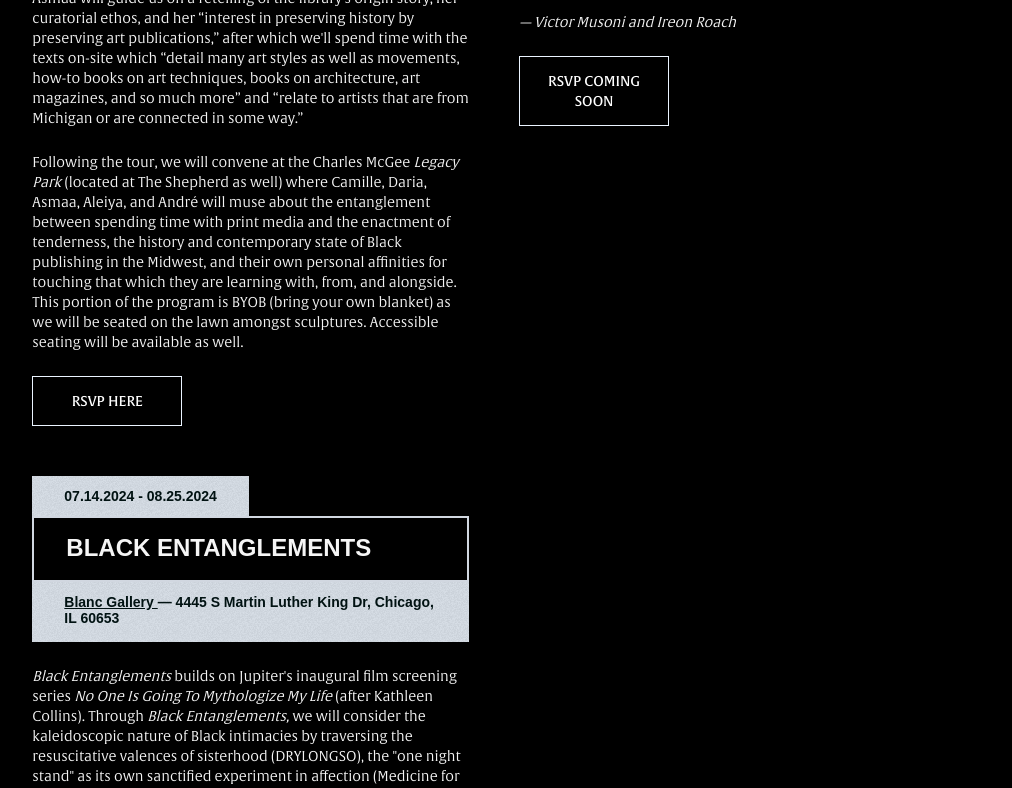
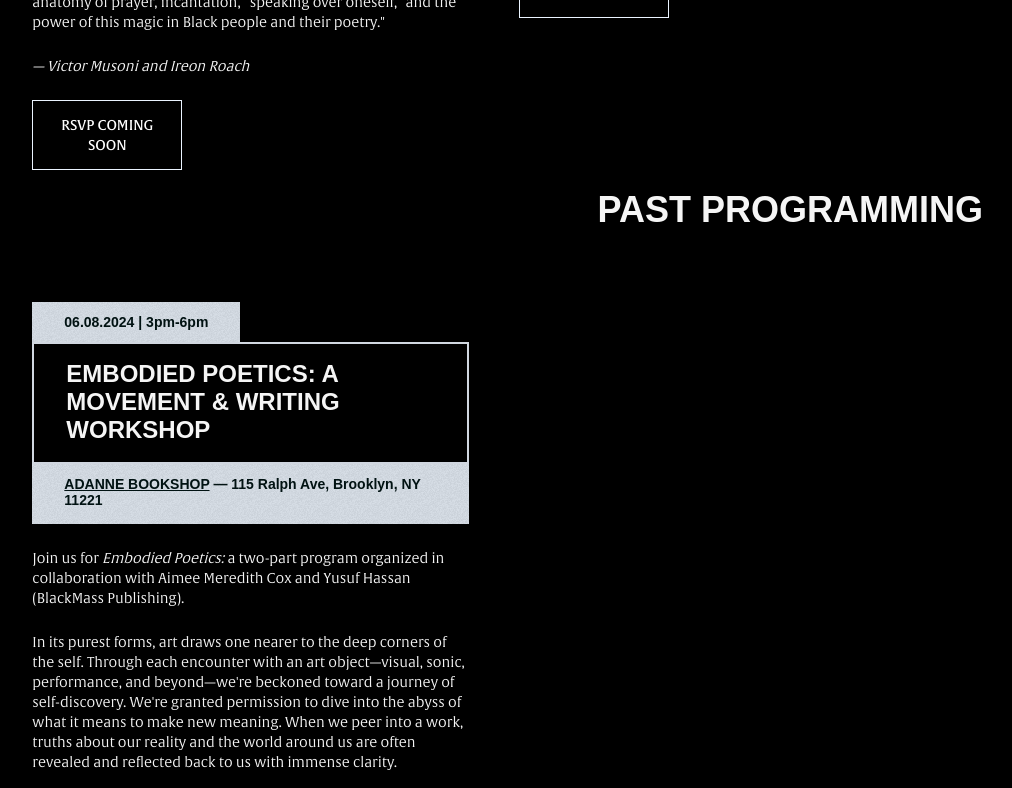
Before and after one commit to lizetteayala1211/jupiter-mag, a Next.js app: page / in a window 1280 px wide. Shown: the part 4027-4815 px from the top of the page, without its empty margins (245-1257 px from the left). Built offline with nearby package versions, Linux system fonts and the light colour scheme; no server answers; a web font is replaced by a local one.

Commit message:
adding past programming section

```diff
--- a/src/app/issue/3/Programs.tsx
+++ b/src/app/issue/3/Programs.tsx
@@ -14,7 +14,7 @@ export function Programs() {
                 <div className="p-container">
                     <h3 className="p-h3"> UPCOMING PROGRAMMING </h3>
                     <div className="p-content">
-                        <div className="p-event">
+                        {/* <div className="p-event">
                             <div className="p-event-date-info">
                                 <p> 06.08.2024 | 3pm-6pm </p>
                             </div>
@@ -46,7 +46,7 @@ export function Programs() {
                                 <br />
                                 <a href="https://www.eventbrite.com/e/embodied-poetics-a-movement-and-writing-workshop-tickets-918030352497" target="_blank" className="rsvp"> RSVP HERE </a>
                             </div>
-                        </div>
+                        </div> */}
                         <div className="p-event">
                             <div className="p-event-date-info">
                                 <p> 06.20.2024 | 6pm-9pm </p>
@@ -146,6 +146,42 @@ export function Programs() {
                             </div>
                         </div>
                     </div>
+                    <h3 className="p-h3"> PAST PROGRAMMING </h3>
+                    <div className="p-content">
+                        <div className="p-event">
+                            <div className="p-event-date-info">
+                                <p> 06.08.2024 | 3pm-6pm </p>
+                            </div>
+                            <div className="p-event-title">
+                                <h4>  Embodied Poetics: A Movement & Writing Workshop </h4>
+                            </div>
+                            <div className="p-event-local-info">
+                                <p> <a href="https://adanne.co/" target="_blank" className="internal"> ADANNE BOOKSHOP</a> — 115 Ralph Ave, Brooklyn, NY 11221 </p>
+                            </div>
+                            <br />
+                            <div className="p-event-local-description">
+                                <p> Join us for <i> Embodied Poetics: </i> a two-part program organized in collaboration with Aimee Meredith Cox and Yusuf Hassan (BlackMass Publishing).
+                                </p>
+                                <br />
+                                <p> In its purest forms, art draws one nearer to the deep corners of the self. Through each encounter with an art object—visual, sonic, performance, and beyond—we&apos;re beckoned toward a journey of self-discovery. We&apos;re granted permission to dive into the abyss of what it means to make new meaning. When we peer into a work, truths about our reality and the world around us are often revealed and reflected back to us with immense clarity.
+                                </p>
+                                <br />
+                                <p> <i> Embodied Poetics </i> invites guests to practice the revelatory form of self-portraiture by way of language and ekphrastic interpretation. In her poem, <i>the message from &quot;The Ones,&quot; </i> visionary poet and writer Lucille Clifton reminds us: &quot;pay attention to / what sits inside yourself / and watches you.&quot; Guided by Clifton&apos;s prescient words and several additional prompts, guests will develop either a single textual offering, or a collection of several, to take with them following the workshop. Binding methods will be available should guests wish to compile their texts into a zine or booklet, with support from Yusuf.
+                                </p>
+                                <br />
+                                <p> The workshop will commence with a forty-five minute Embodied Poetics yoga session led by anthropologist, writer, and movement artist <a href="https://as.nyu.edu/faculty/aimee-cox.html" target="_blank" className="internal"> Aimee Meredith Cox </a> , such that guests may approach the page feeling acutely attuned to their somatic reality. With this in mind, be sure to dress in something that you&apos;ll be comfortable moving in.
+                                </p>
+                                <br />
+                                <p> What to bring:  <br />
+                                    — Image or memory of an artwork  <br />
+                                    — A favorite writing utensil  <br />
+                                    — Yoga mat
+                                </p>
+                                <br />
+                                <a href="https://www.eventbrite.com/e/embodied-poetics-a-movement-and-writing-workshop-tickets-918030352497" target="_blank" className="rsvp"> RSVP HERE </a>
+                            </div>
+                        </div>
+                    </div>
                 </div>
             </section>
 
```
